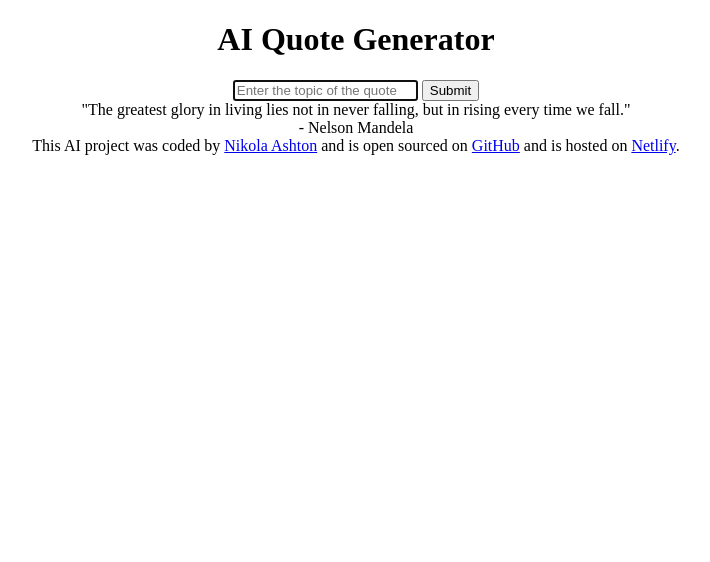
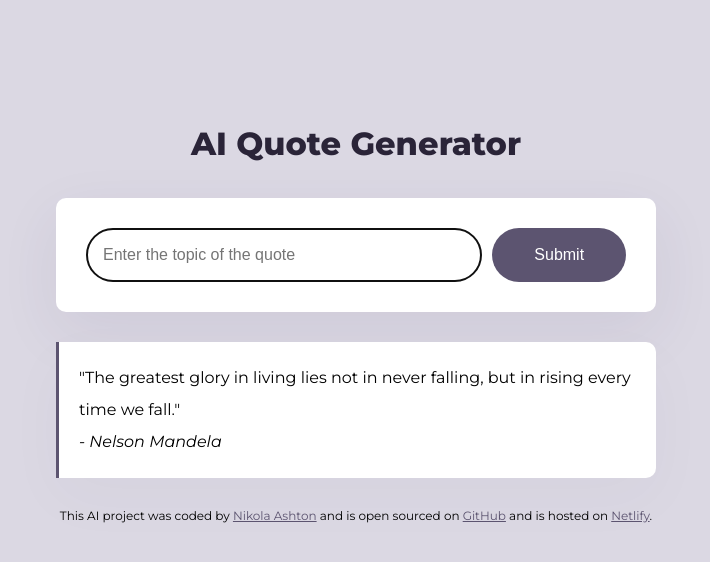
Before and after one commit to nikolaclare/quote-generator, a plain HTML site: page index.html in a window 1280 px wide. Shown: the whole page, without its empty margins (284-994 px from the left). Drawn offline with Linux system fonts and the light colour scheme.

Commit message:
Added styling to the project

```diff
--- a/index.html
+++ b/index.html
@@ -4,30 +4,39 @@
   <head>
     <meta charset="UTF-8">
     <meta name="viewport" content="width=device-width, initial-scale=1.0">
+    <link rel="preconnect" href="https://fonts.googleapis.com">
+    <link rel="preconnect" href="https://fonts.gstatic.com" crossorigin>
+    <link href="https://fonts.googleapis.com/css2?family=Montserrat:ital,wght@0,100..900;1,100..900&display=swap"
+      rel="stylesheet">
     <link rel="stylesheet" href="src/style.css">
     <title>AI Quote Generator</title>
   </head>
 
   <body>
+    <div class="container">
       <header>
         <h1>AI Quote Generator</h1>
       </header>
       <main>
         <form action="">
-        <input type="text" placeholder="Enter the topic of the quote" autofocus required autocomplete="off" />
-        <input type="submit" />
+          <input type="text" placeholder="Enter the topic of the quote" autofocus required autocomplete="off"
+            class="instructions" />
+          <input type="submit" class="submit-button" />
         </form>
-      <div>
+        <div class="quote">
           "The greatest glory in living lies not in never falling, but in rising every time we fall."
-        <br />
+          <div class="author">
             - Nelson Mandela
+          </div>
         </div>
       </main>
       <footer>
         This AI project was coded by <a href="https://github.com/nikolaclare" target="_blank">Nikola Ashton</a> and is
-      open sourced on <a href="https://github.com/nikolaclare/quote-generator" target="_blank">GitHub</a> and is hosted
+        open sourced on <a href="https://github.com/nikolaclare/quote-generator" target="_blank">GitHub</a> and is
+        hosted
         on <a href="https://ai-quote-generator-project.netlify.app/" target="_blank">Netlify</a>.
       </footer>
+    </div>
     <script src="src/index.js"></script>
   </body>
 
--- a/src/style.css
+++ b/src/style.css
@@ -1,3 +1,76 @@
 body {
+  background-color: #dbd8e3;
+  font-family: "Montserrat", sans-serif;
+}
+
+a {
+  color: #5c5470;
+}
+
+.container {
+  margin: 120px auto;
+  max-width: 600px;
+}
+
+header {
+  margin-bottom: 30px;
+}
+
+h1 {
+  font-weight: 800;
+  font-size: 36;
+  line-height: 1.5;
+  color: #2a2438;
   text-align: center;
 }
+
+form {
+  padding: 30px;
+  background-color: #fff;
+  border-radius: 10px;
+  display: flex;
+  box-shadow: 0px 20px 60px rgba(65, 50, 100, 0.08);
+  margin-bottom: 30px;
+}
+
+.instructions {
+  padding: 16px;
+  border: 1px solid rgba(39, 33, 66, 0.5);
+  width: 80%;
+  font-size: 16px;
+  border-radius: 50px;
+  line-height: 20px;
+  color: #2a2438;
+}
+
+.submit-button {
+  margin-left: 10px;
+  background-color: #5c5470;
+  color: #fff;
+  border: none;
+  border-radius: 50px;
+  padding: 14px 24px;
+  width: 150px;
+  font-size: 16px;
+}
+
+.quote {
+  font-size: 16px;
+  background-color: #fff;
+  padding: 20px;
+  line-height: 2;
+  border-left: 3px solid #5c5470;
+  box-shadow: 0px 20px 60px rgba(65, 50, 100, 0.03);
+  border-top-right-radius: 10px;
+  border-bottom-right-radius: 10px;
+}
+
+.author {
+  font-style: italic;
+}
+
+footer {
+  text-align: center;
+  font-size: 12px;
+  margin-top: 30px;
+}
```
Lines whose indentation alone changed are shown as unchanged.
